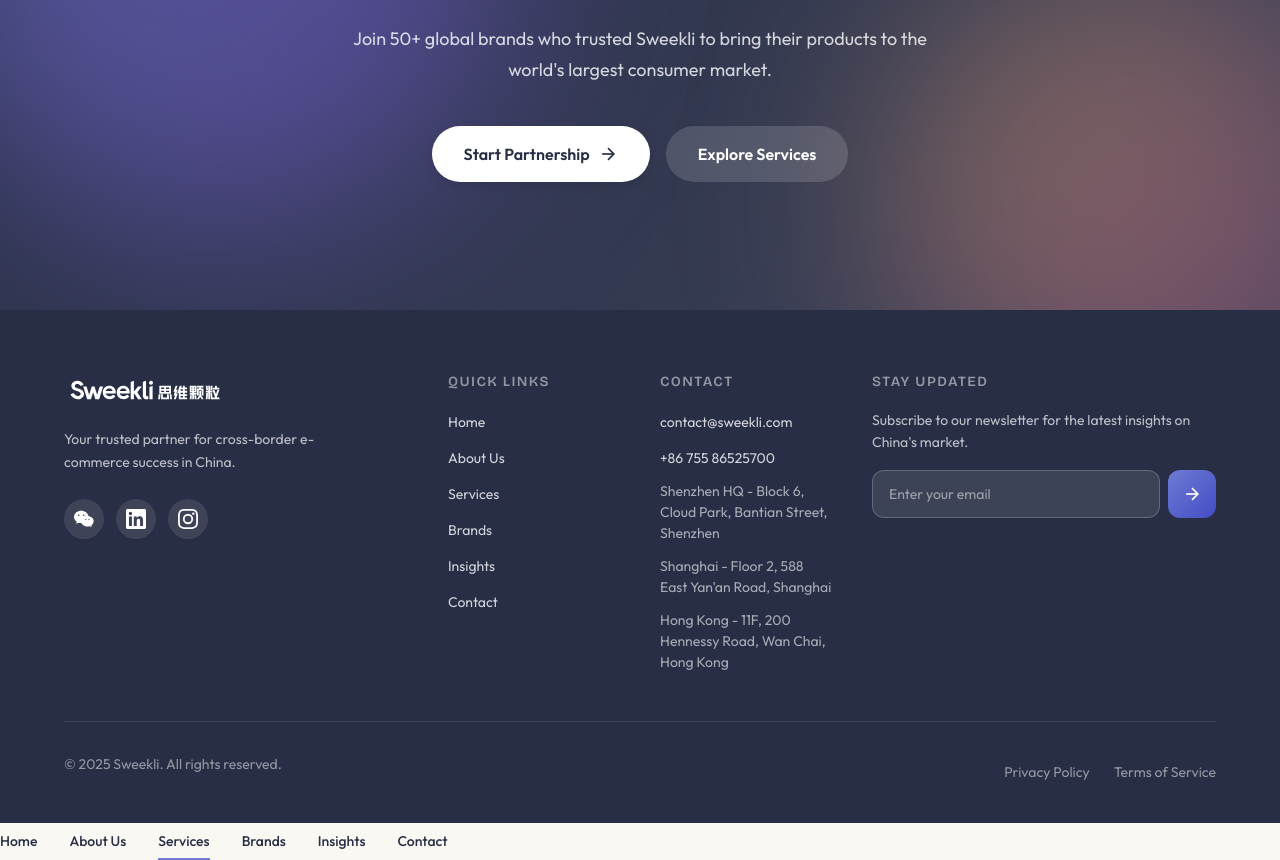
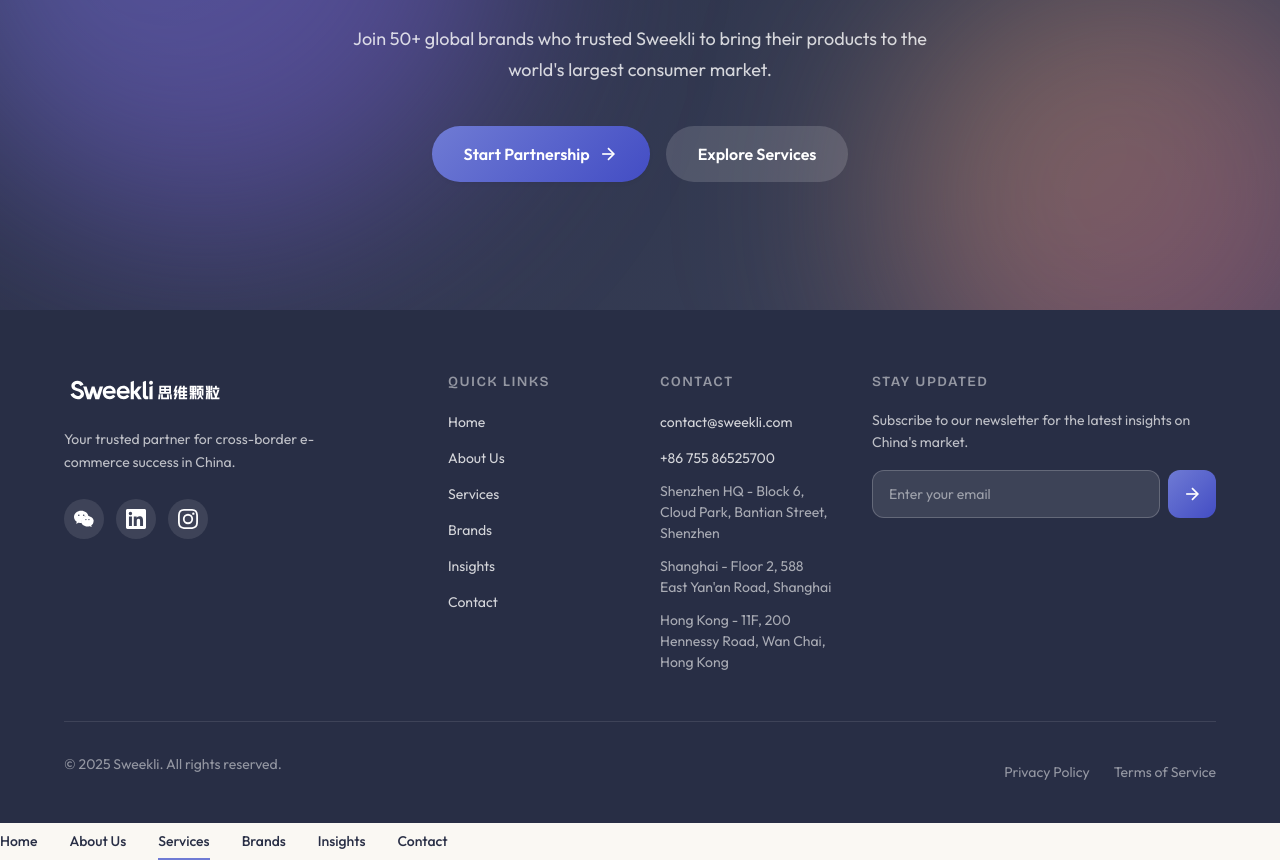
Before and after one commit to Pop-Up-Limited/sweekli-website, a Vue app: page /services in a window 1280 px wide. Shown: the part 2869-3729 px from the top of the page. Built offline with nearby package versions, Linux system fonts and the light colour scheme.

Commit message:
Update CTA button styles to gradient

```diff
--- a/src/components/home/CTASection.vue
+++ b/src/components/home/CTASection.vue
@@ -175,13 +175,15 @@ useIntersectionObserver(
 }
 
 .cta__btn--primary {
-  background: var(--color-white);
-  color: var(--color-primary);
-  box-shadow: 0 4px 12px rgba(0, 0, 0, 0.1);
+  background: linear-gradient(135deg, var(--color-accent-purple) 0%, var(--color-accent-purple-dark) 100%);
+  color: var(--color-white);
+  box-shadow: var(--shadow-sm);
+  transition: all var(--transition-base);
 }
 
 .cta__btn--primary:hover {
-  box-shadow: 0 6px 16px rgba(0, 0, 0, 0.15);
+  transform: translateY(-2px);
+  box-shadow: var(--shadow-lg);
 }
 
 .cta__btn--primary span {
--- a/src/components/home/HeroSection.vue
+++ b/src/components/home/HeroSection.vue
@@ -369,9 +369,10 @@ onMounted(() => {
 }
 
 .hero__cta--primary {
-  background: var(--color-accent-purple);
+  background: linear-gradient(135deg, var(--color-accent-purple) 0%, var(--color-accent-purple-dark) 100%);
   color: var(--color-white);
-  box-shadow: 0 4px 12px rgba(111, 123, 212, 0.2);
+  box-shadow: var(--shadow-sm);
+  transition: all var(--transition-base);
 }
 
 .hero__cta--primary .hero__cta-text {
@@ -379,7 +380,8 @@ onMounted(() => {
 }
 
 .hero__cta--primary:hover {
-  box-shadow: 0 6px 16px rgba(111, 123, 212, 0.3);
+  transform: translateY(-2px);
+  box-shadow: var(--shadow-lg);
 }
 
 .hero__cta-text-wrapper {
```
